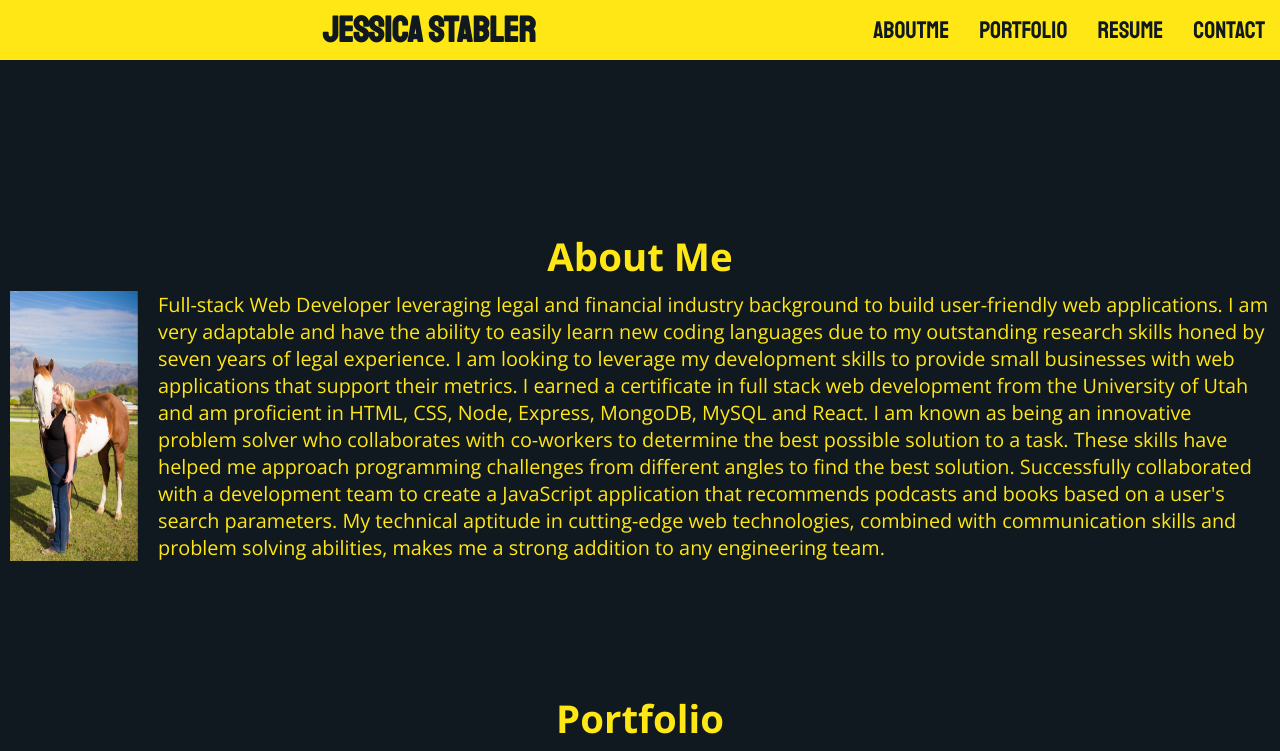
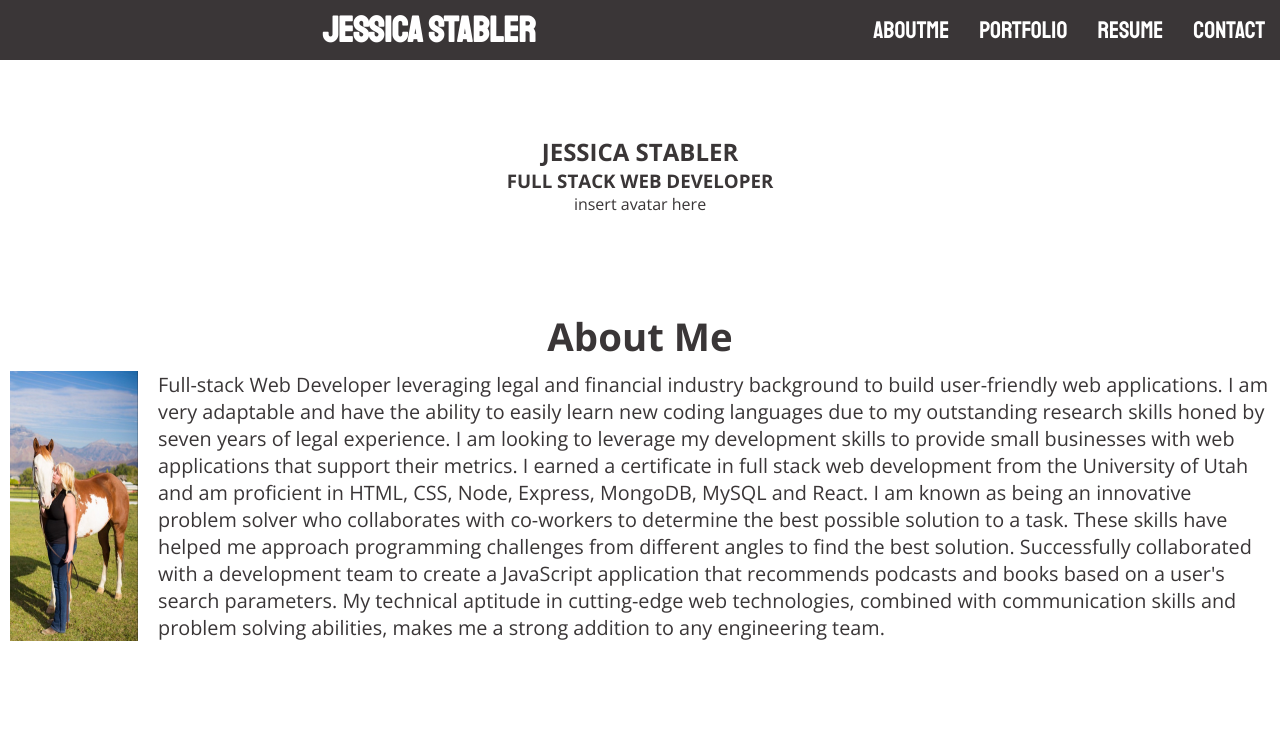
Before and after one commit to jstable1/freelance-portfolio, a React (Create React App) app: page / in a window 1280 px wide. Shown: the top 751 px of the page. Built offline with nearby package versions, Linux system fonts and the light colour scheme.

Commit message:
updated styling

```diff
--- a/package.json
+++ b/package.json
@@ -1,13 +1,12 @@
 {
-  "name": "react-portfolio",
-  "homepage": "https://jstable1.github.io/react-portfolio",
+  "name": "freelance-portfolio",
+  "homepage": "https://jstable1.github.io/freelance-portfolio",
   "version": "0.1.0",
   "private": true,
   "dependencies": {
     "@testing-library/jest-dom": "^5.16.4",
     "@testing-library/react": "^13.2.0",
     "@testing-library/user-event": "^13.5.0",
-    "axios": "^0.27.2",
     "react": "^18.1.0",
     "react-icons": "^4.3.1",
     "react-scripts": "5.0.1",
--- a/src/components/SplashPage/index.js
+++ b/src/components/SplashPage/index.js
@@ -4,7 +4,9 @@ const SplashPage = () => {
 
     return (
         <section className="splashPage">
-
+            <h1>JESSICA STABLER</h1>
+            <h3>FULL STACK WEB DEVELOPER</h3>
+            <div>insert avatar here</div>
         </section>
     );
 }
--- a/src/index.css
+++ b/src/index.css
@@ -10,9 +10,9 @@ html {
 }
 
 :root {
-  --primary-color:#FEE715FF;
-  --secondary-color: #101820FF;
-  --tertiary-color: #FFFF;
+  --primary-color:#3A3637;
+  --secondary-color: #FFFF;
+  --tertiary-color: #FCB43A;
 }
 
 /* HEADER STYLING START */
@@ -268,6 +268,12 @@ section {
   width: 100%;
 }
 
+.splashPage {
+  display: flex;
+  flex-direction: column;
+  align-items: center;
+}
+
 .work-boxes {
   display: flex;
   flex-wrap: wrap;
```
Also changed, not shown: robots.txt (deleted), 1 other file (tests, documents, lock files or other folders).
